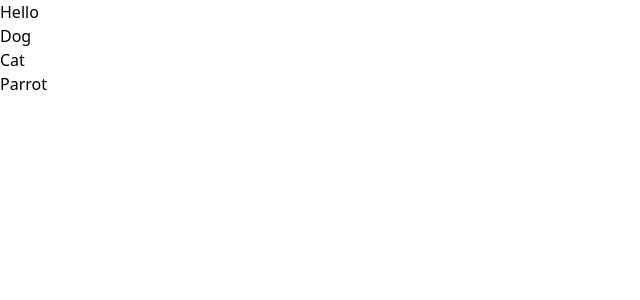
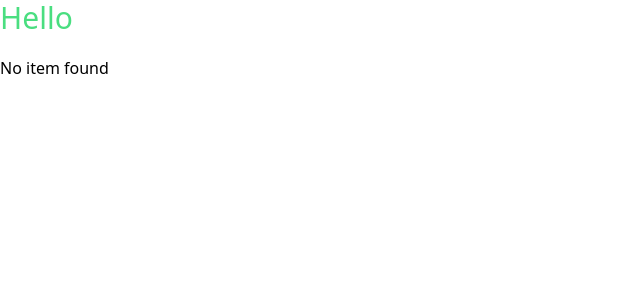
Before and after one commit to ushanwk/React-Self-Learning-Room, a React (Vite) app: page / in a window 1280 px wide. Shown: the top 300 px of the page, without its empty margins (0-640 px from the left). Built offline with nearby package versions, Linux system fonts and the light colour scheme.

Commit message:
list group dynamic errors handling

```diff
--- a/src/components/ListGroup.tsx
+++ b/src/components/ListGroup.tsx
@@ -1,20 +1,28 @@
-import {Fragment} from "react";
-
 function ListGroup(){
 
-    const animals = [
+    let animals = [
         'Dog', 'Cat', 'Parrot'
     ];
 
+    animals = [];
+
+    if(animals.length == 0){
+        return(
+            <>
+                <h1 className="text-3xl text-green-400 pb-5">Hello</h1>
+                <h2>No item found</h2>
+            </>);
+    }
+
     return (
-        <Fragment>
-            <h1>Hello</h1>
+        <>
+            <h1 className="text-3xl text-green-400 pb-5">Hello</h1>
             <ul className="list-inside">
                 {
                     animals.map(animal=> <li key={animal}>{animal}</li>)
                 }
             </ul>
-        </Fragment>
+        </>
     );
 }
 
```
